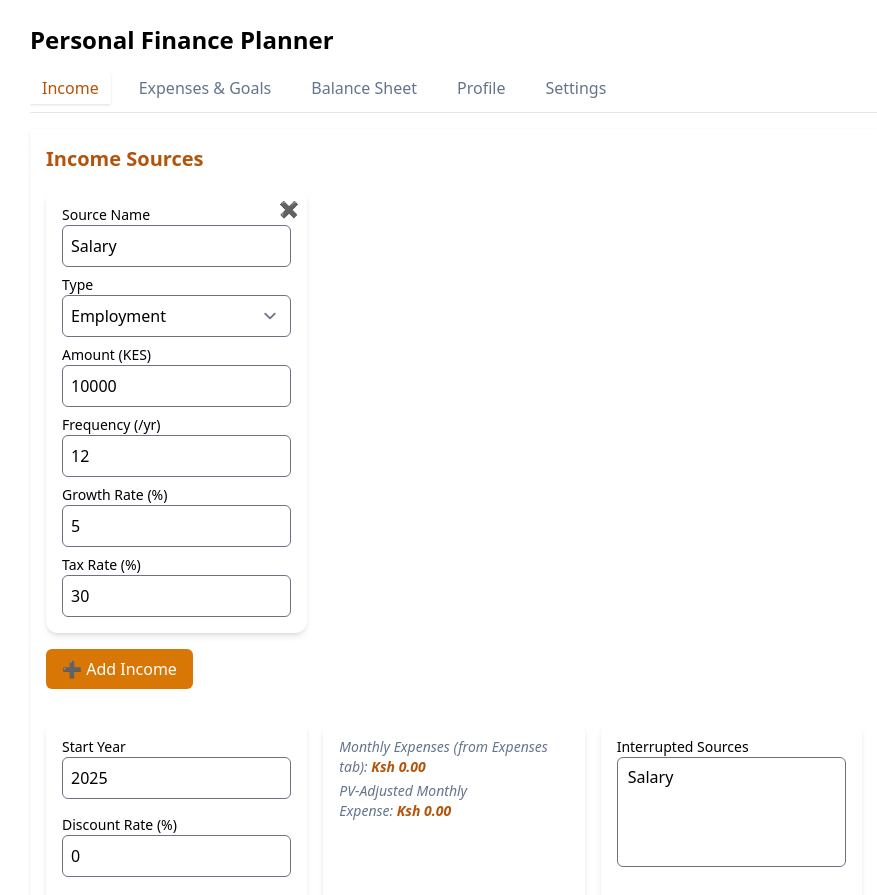
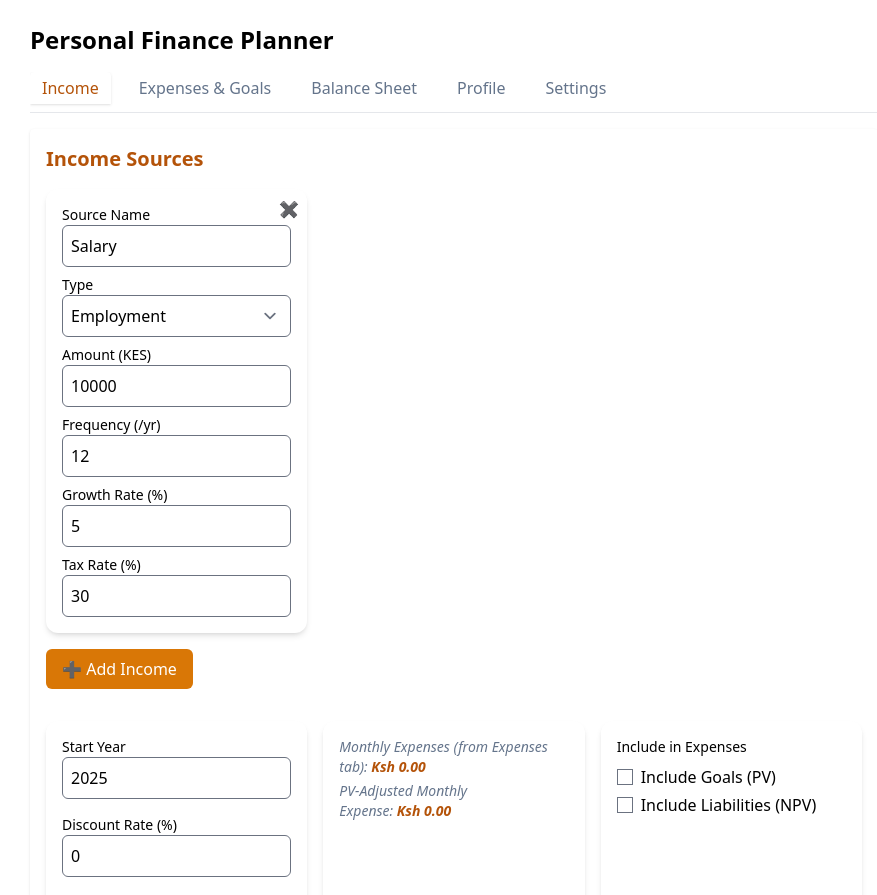
Before and after one commit to MMJGGR/personal-finance-app, a React (Vite) app: page / in a window 1280 px wide. Shown: the top 895 px of the page, without its empty margins (186-1063 px from the left). Built offline with nearby package versions, Linux system fonts and the light colour scheme.

Commit message:
feat: optional PV adjustments in interruption calc

```diff
--- a/src/IncomeTab.jsx
+++ b/src/IncomeTab.jsx
@@ -25,11 +25,44 @@ export default function IncomeTab() {
     monthlyExpense,
     monthlyPVExpense,
     settings,
+    goalsList,
+    liabilitiesList,
     setIncomePV,
   } = useFinance();
 
   const [chartView, setChartView] = useState('yearly');
   const [excludedForInterrupt, setExcludedForInterrupt] = useState([]);
+  const [includeGoalsPV, setIncludeGoalsPV] = useState(() => {
+    const s = localStorage.getItem('includeGoalsPV');
+    return s ? JSON.parse(s) : false;
+  });
+  const [includeLiabilitiesNPV, setIncludeLiabilitiesNPV] = useState(() => {
+    const s = localStorage.getItem('includeLiabilitiesNPV');
+    return s ? JSON.parse(s) : false;
+  });
+
+  const currentYear = new Date().getFullYear();
+  const pvGoals = useMemo(
+    () =>
+      goalsList.reduce((sum, g) => {
+        const yrs = Math.max(0, g.targetYear - currentYear);
+        return sum + g.amount / Math.pow(1 + discountRate / 100, yrs);
+      }, 0),
+    [goalsList, discountRate, currentYear]
+  );
+
+  const pvLiabilities = useMemo(
+    () =>
+      liabilitiesList.reduce((sum, l) => {
+        const n = l.termYears * l.paymentsPerYear;
+        const i = (l.interestRate / 100) / l.paymentsPerYear;
+        if (n === 0) return sum;
+        const payment = i === 0 ? l.principal / n : (i * l.principal) / (1 - Math.pow(1 + i, -n));
+        const pv = i === 0 ? l.principal : payment * (1 - Math.pow(1 + i, -n)) / i;
+        return sum + pv;
+      }, 0),
+    [liabilitiesList]
+  );
 
   // 1. Compute PV per stream & total
   const pvPerStream = useMemo(
@@ -58,13 +91,19 @@ export default function IncomeTab() {
     [pvPerStream, excludedForInterrupt]
   );
 
-  // 2. Compute interruption months (guard zero expense)
+  // 2. Compute interruption months with optional obligations
+  const monthlyObligations = useMemo(() => {
+    const goalsPart = includeGoalsPV && years > 0 ? pvGoals / (years * 12) : 0;
+    const liabPart = includeLiabilitiesNPV && years > 0 ? pvLiabilities / (years * 12) : 0;
+    return monthlyPVExpense + goalsPart + liabPart;
+  }, [includeGoalsPV, includeLiabilitiesNPV, pvGoals, pvLiabilities, monthlyPVExpense, years]);
+
   const interruptionMonths = useMemo(
     () =>
-      monthlyPVExpense > 0
-        ? Math.floor(interruptionPV / monthlyPVExpense)
+      monthlyObligations > 0
+        ? Math.floor(interruptionPV / monthlyObligations)
         : 0,
-    [interruptionPV, monthlyPVExpense]
+    [interruptionPV, monthlyObligations]
   );
 
   // 3. Build projection data for chart
@@ -109,6 +148,14 @@ export default function IncomeTab() {
     setIncomePV(totalPV);
     localStorage.setItem('incomePV', totalPV.toString());
   }, [totalPV, setIncomePV]);
+
+  useEffect(() => {
+    localStorage.setItem('includeGoalsPV', JSON.stringify(includeGoalsPV));
+  }, [includeGoalsPV]);
+
+  useEffect(() => {
+    localStorage.setItem('includeLiabilitiesNPV', JSON.stringify(includeLiabilitiesNPV));
+  }, [includeLiabilitiesNPV]);
 
   // --- Handlers for form inputs ---
   const onFieldChange = (idx, field, raw) => {
@@ -343,6 +390,28 @@ export default function IncomeTab() {
         </div>
 
         <div className="bg-white p-4 rounded-xl shadow-md">
+          <label className="block text-sm font-medium mb-2">Include in Expenses</label>
+          <label className="flex items-center">
+            <input
+              type="checkbox"
+              className="mr-2"
+              checked={includeGoalsPV}
+              onChange={e => setIncludeGoalsPV(e.target.checked)}
+            />
+            Include Goals (PV)
+          </label>
+          <label className="flex items-center mt-1">
+            <input
+              type="checkbox"
+              className="mr-2"
+              checked={includeLiabilitiesNPV}
+              onChange={e => setIncludeLiabilitiesNPV(e.target.checked)}
+            />
+            Include Liabilities (NPV)
+          </label>
+        </div>
+
+        <div className="bg-white p-4 rounded-xl shadow-md">
           <label className="block text-sm font-medium">Interrupted Sources</label>
           <select
             multiple
```
